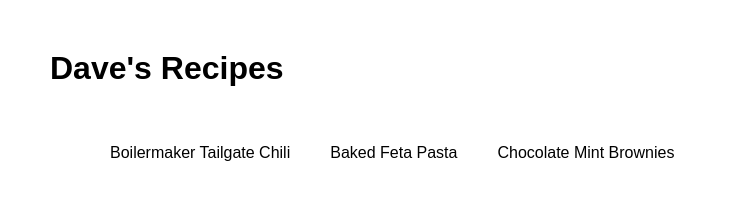
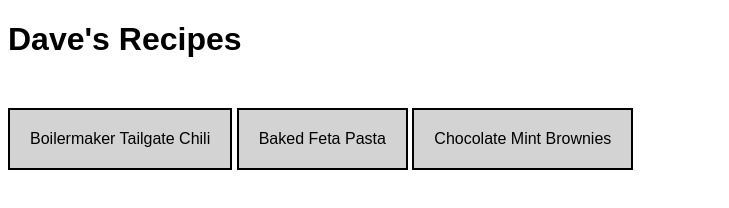
Before and after one commit to davetru/odin-recipes, a plain HTML site: page index.html in a window 1280 px wide. Shown: the whole page, without its empty margins (0-729 px from the left). Drawn offline with Linux system fonts and the light colour scheme.

Commit message:
Update style.css
Added margins and padding, as well as inline block method to display recipe list. Removed old UL method. Also added hover effect to link blocks.

```diff
--- a/index.html
+++ b/index.html
@@ -11,11 +11,9 @@
 			<h1>Dave's Recipes</h1>
 		</header>
 		<nav>
-			<ul>
-				<li><a href="recipes/boilermaker_tailgate_chili.html">Boilermaker Tailgate Chili</a></li>
-				<li><a href="recipes/feta_pasta.html">Baked Feta Pasta</a></li>
-				<li><a href="recipes/chocolate_mint_brownies.html">Chocolate Mint Brownies</a></li>
-			</ul>
+			<a href="recipes/boilermaker_tailgate_chili.html" class="recipe">Boilermaker Tailgate Chili</a>
+			<a href="recipes/feta_pasta.html" class="recipe">Baked Feta Pasta</a>
+			<a href="recipes/chocolate_mint_brownies.html" class="recipe">Chocolate Mint Brownies</a>
 		</nav>
 	</body>
 </html>
--- a/style.css
+++ b/style.css
@@ -1,7 +1,6 @@
 /* CSS file for index.html */
 
 body {
-    margin: 50px;
     font-family: Geist, Satoshi, sans-serif;
 }
 
@@ -14,12 +13,20 @@ a {
     color: black;
 }
 
-ul {
-    display: inline-flex;
+nav {
+    font-family: Geist, Satoshi, sans-serif;
+    margin-top: 50px;
 }
 
-li {
-    font-family: Geist, Satoshi, sans-serif;
-    margin: 20px;
-    list-style: none;
+.recipe {
+    display: inline-block;
+    background: lightgray;
+    border: 2px solid black;
+    margin: 0px;
+    padding: 20px;
 }
+
+.recipe:hover {
+    background-color: white;
+    box-shadow: 0px 0px 15px rgba(0, 0, 0, 0.2);
+}
```
